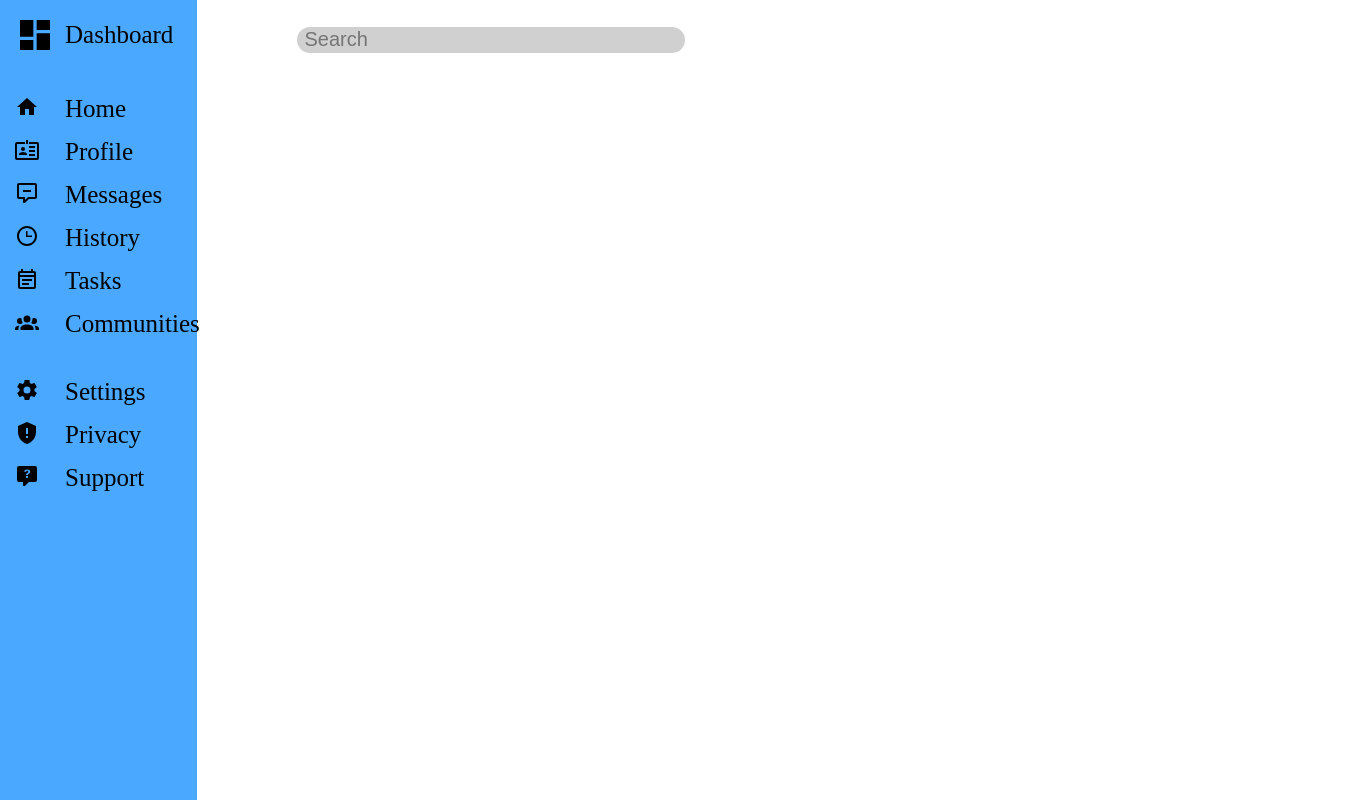
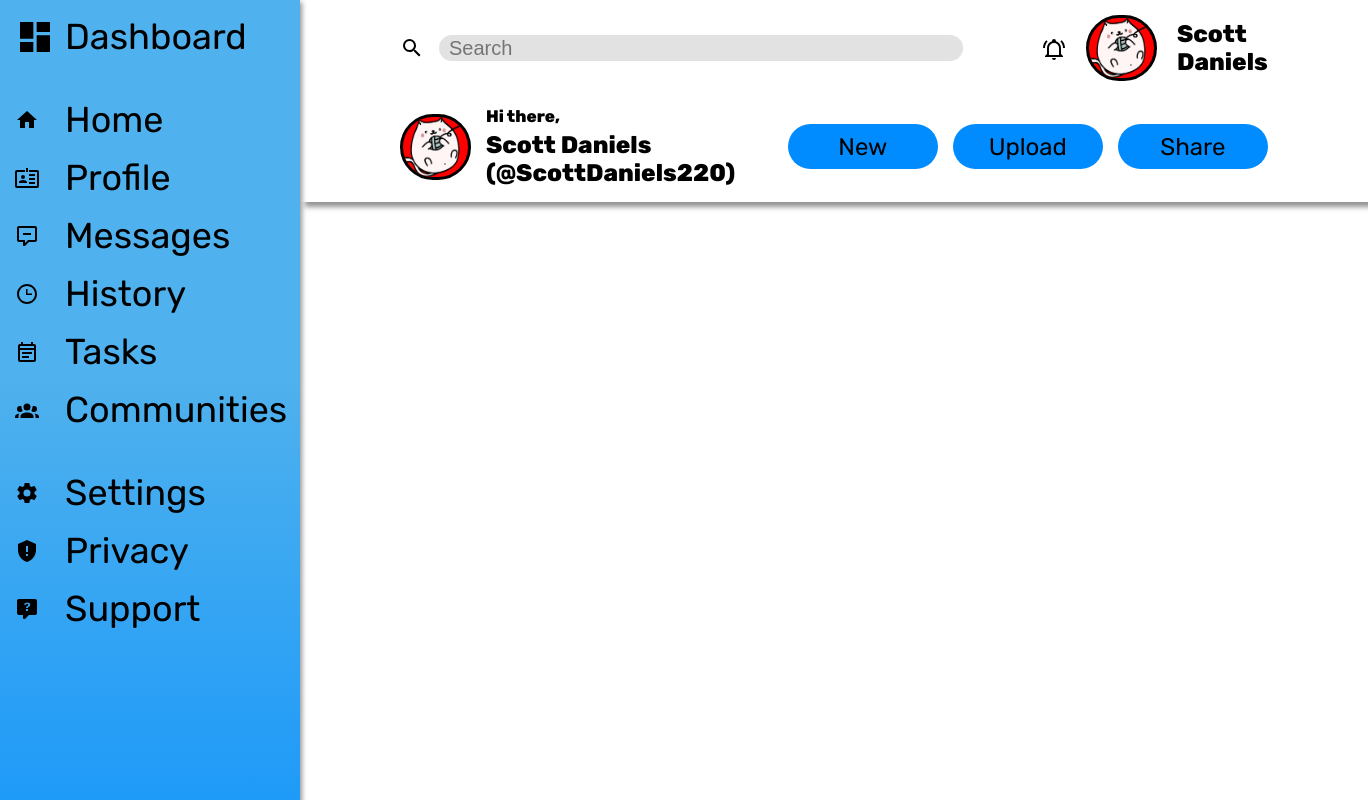
Before and after one commit to crypto-dot/AdminDashboard, a plain HTML site: page index.html in a window 1280 px wide. Shown: the top 800 px of the page, 1368 px wide, since content can reach past the window. Drawn offline with Linux system fonts and the light colour scheme.

Commit message:
Completed header changed font

```diff
--- a/index.html
+++ b/index.html
@@ -12,7 +12,7 @@
         </div>
         <div class="actionContainer">
             <ul>
-                <img src="icons/home.svg"> <li> <a href="">Home</a></li>
+                <img src="icons/home.svg"> <li> <a href="https://www.youtube.com/watch?v=Bt8PzoY5dv0">Home</a></li>
                 <img src="icons/badge-account-horizontal-outline.svg"><li><a href="">Profile</a></li>
                 <img src="icons/comment-minus-outline.svg"><li> <a href="">Messages</a> </li>
                 <img src="icons/clock-time-three-outline.svg"><li><a href="">History</a></li>
@@ -30,19 +30,50 @@
     </div>
     <div class="container-right-hand">
         <div class="header">
-            <form>
-                <input type="text" id="searchBar" placeholder=" Search" name="searchInput">
-                <label for="searchBar"></label>
-            </form>
+            <div class="upperContainer">
+                <img src="icons/magnify.svg">
+                <form>
+                    <input type="text" id="searchBar" placeholder="Search" name="searchInput">
+                    <label for="searchBar"></label>
+                </form>
+                <div class="userpfpContainer">
+                    <a href=""><img src="icons/bell-ring-outline.svg" class="bellIcon"></a>
+                    <img src="icons/cat-ga766b5bc7_640.png" class="profilePic">
+                    <div class="username"><b>Scott Daniels</b></div>
+                </div>
+            </div>
+            <div class="lowerContainer">
+                <div class="leftHandLowerContainer">
+                    <div class="userGreetingContainer">
+                        <img src="icons/cat-ga766b5bc7_640.png" class="profilePic">
+                        <div class="userTextGreetingContainer">
+                            <small> <b>Hi there,</b> </small>
+                            <div class="username"><b> Scott Daniels (@ScottDaniels220) </b></div>
+                        </div>
+                </div>
+                </div>
+                <div class="buttonContainer">
+
+                    <a href="">
+                        <div class="buttonSocials">New</div>
+                    </a>
+                    <a href="">
+                        <div class="buttonSocials">Upload</div>
+                    </a>
+                    <a href="">
+                        <div class="buttonSocials">Share</div>
+                    </a>
+                </div>
+            </div>
         </div>
-        <projectContainer>
+        <div class="projectsContainer">
             <div></div>
             <div></div>
             <div></div>
             <div></div>
             <div></div>
             <div></div>
-        </projectContainer>
+        </div>
         <div class= "annoucements">
 
         </div>
--- a/style.css
+++ b/style.css
@@ -1,25 +1,29 @@
+@import url('https://fonts.googleapis.com/css2?family=Rubik:wght@400;800&display=swap');
 body,html {
     margin: 0;
     border: 0;
     padding: 0;
-    font-size: 25px;
+    font-size: 1.5rem;
 }
 body {
     height:  100vh;
+    font-family: "Rubik", san-serif;
     display: grid;
-    grid-template-columns: 1fr 5.5fr;
+    grid-template-columns: max(300px,20%);
     grid-template-rows: 1fr;
 }
 .container-left-hand{
-    grid-column: 1 / 2;
-    grid-row: 1 /2;
-    background-color: rgb(74, 168, 255);
+    box-shadow: 2px 2px 5px rgb(148, 148, 148);
+
+    background: linear-gradient(0deg, rgba(0,140,255,1) 25%,  rgba(79,177,237,1) 73%);
     display: flex;
     gap: clamp(25px, 5vh, 70px);
     flex-direction: column;
 }
 .container-right-hand{
     grid-column: 2 / 3;
+    display: grid;
+    grid-template-rows: 1fr 6fr;
 }
 
 ul {
@@ -37,6 +41,7 @@ a:hover {
     color:rgb(53, 53, 61);
 }
 a{
+
     text-decoration: none;
     color: black;
 }
@@ -55,15 +60,83 @@ a{
 }
 input {
     border-radius: 15px;
-    width: clamp(150px,30vw,600px);
+    padding-left: 10px;
+    width: clamp(150px,40vw,700px);
     height: clamp(10px,3vh,30px);
-    background-color: rgba(128, 128, 128, 0.37);
+    background-color: rgba(177, 177, 177, 0.37);
     border-style: none;
     font-size: 20px;
 }
 .header {
+    display: flex;
+    flex-direction: column;
+    gap: 25px;
+    grid-row: 1 / 2;
+    box-shadow: 5px 5px 5px rgb(148, 148, 148);
     padding-left: clamp(50px,10vw,100px);
     padding-right: clamp(50px,10vw,100px);
-    padding-top: clamp(5px,3vh,30px);
-    padding-bottom: clamp(5px,3vh,30px);
+    padding-top: clamp(3px,2vh,15px);
+    padding-bottom: clamp(3px,2vh,15px);
 }
+.upperContainer {
+    display: flex;
+    gap:15px;
+}
+.lowerContainer {
+    display: flex;
+    align-items: center;
+    justify-content: space-between;
+}
+form {
+    display: flex;
+    align-items: center;
+}
+.userpfpContainer{
+    display: flex;
+    gap:20px;
+    align-items: center;
+    margin-left: clamp(15px,5vw,100px);
+}
+img {
+    align-self: center;
+}
+.profilePic {
+    background-color: red;
+    border-style: solid;
+    border-radius: 50px;
+    height: 60px;
+    width: 65px;
+}
+.username {
+    font-size: 1rem;
+}
+small {
+    font-size: 0.7rem;
+}
+.userGreetingContainer {
+    display: flex;
+    gap: 15px;
+}
+.userTextGreetingContainer {
+    display: flex;
+    gap: 5px;
+    flex-direction: column;
+}
+
+.buttonSocials {
+    width:150px;
+    height:45px;
+    font-size: 1rem;
+    display: flex;
+    justify-content: center;
+    align-items: center;
+    border-radius: 30px;
+    background-color: rgba(0,140,255,1);
+}
+.buttonSocials:hover {
+
+}
+.buttonContainer{
+    display: flex;
+    gap: 15px;
+}
```
Also changed, not shown: icons/bell-ring-outline.svg (added), icons/cat-ga766b5bc7_640.png (added).
